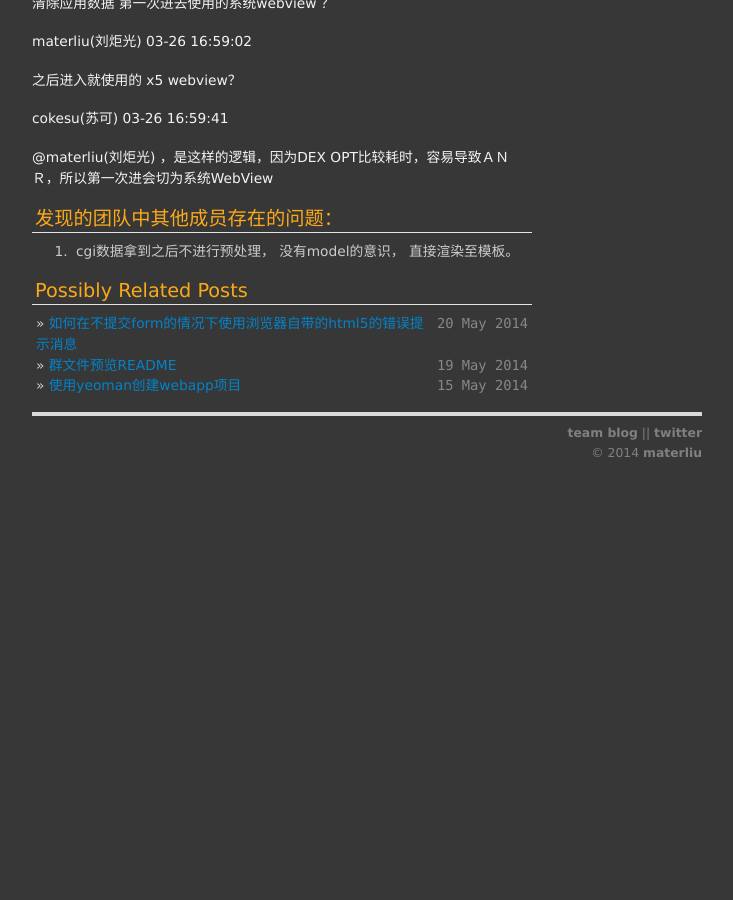
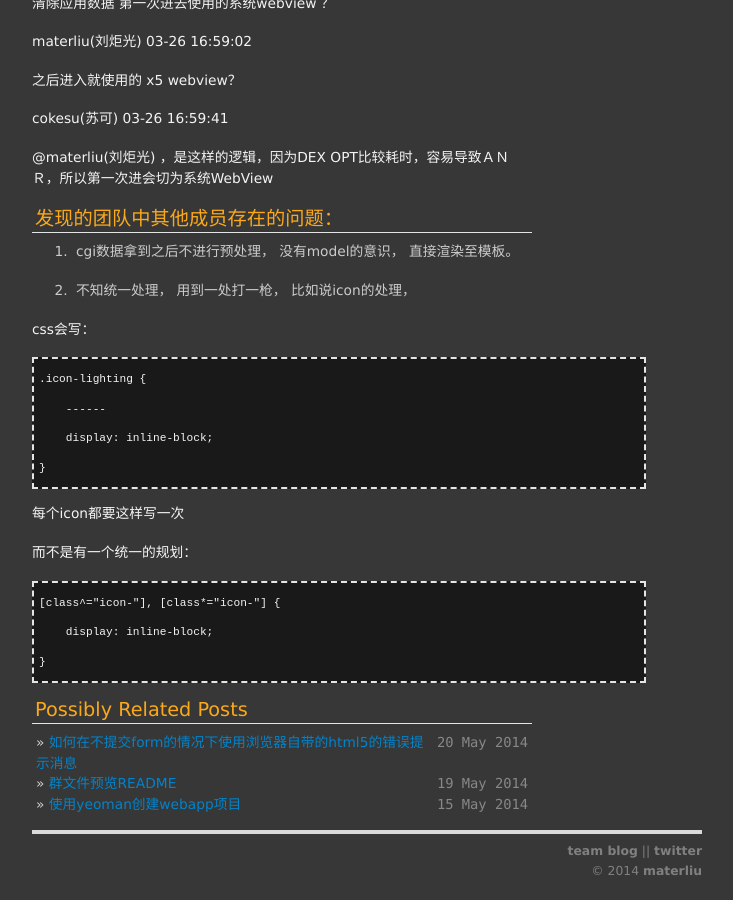
Before and after one commit to materliu/materliu.github.io, a Jekyll site: the page built from all/tencent/_posts/2014-04-13-通道面试资料筹备.md, in a window 1280 px wide and 900 px high, scrolled down 3453 px. Shown: the whole window, without its empty margins (273-1006 px from the left). Built offline with Jekyll 4.4.1, drawn with Linux system fonts in a browser that asks for light colours; Markdown is read by kramdown in place of the engine named in the settings; before the commit the page ends 3934 px from its top, so only the background shows below that.

Commit message:
add css class summary process !

````diff
--- a/all/tencent/_posts/2014-04-13-通道面试资料筹备.md
+++ b/all/tencent/_posts/2014-04-13-通道面试资料筹备.md
@@ -285,3 +285,24 @@ cokesu(苏可) 03-26 16:59:41
 
 ### 发现的团队中其他成员存在的问题：
 1. cgi数据拿到之后不进行预处理， 没有model的意识， 直接渲染至模板。
+
+2. 不知统一处理， 用到一处打一枪， 比如说icon的处理， <i class='icon-lighting'></i>
+
+css会写：
+
+```
+.icon-lighting {
+    ------
+    display: inline-block;
+}
+```
+
+每个icon都要这样写一次
+
+而不是有一个统一的规划：
+
+```
+[class^="icon-"], [class*="icon-"] {
+    display: inline-block;
+}
+```
````
